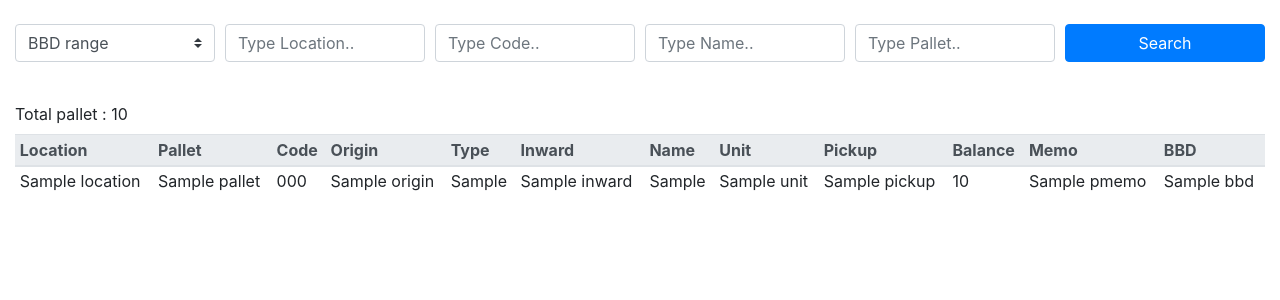
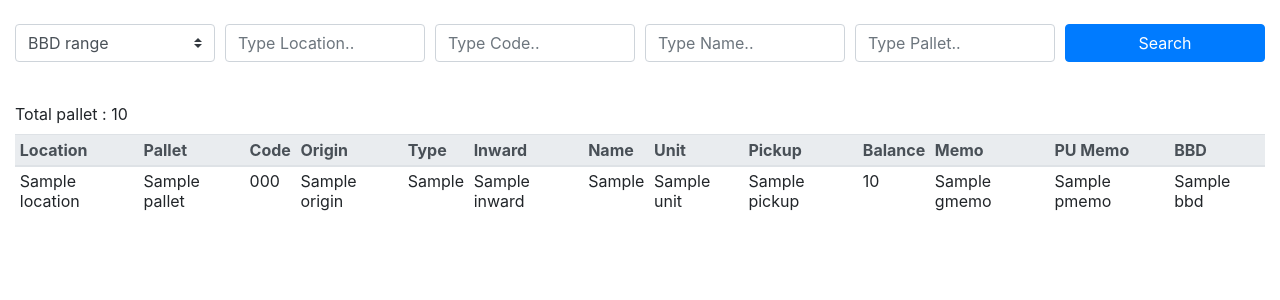
Before and after one commit to parksiwan/sf_django_project, a Django app: template inventory/templates/inventory/stock_normal.html in a window 1280 px wide. Shown: the part 58-358 px from the top of the page. Run offline with Django 3.2, Linux system fonts and the light colour scheme; the template is opened without the code that fills it: most values are stand-ins (such as "Sample title", 1, 10 or a date in 2020); some libraries are stand-ins or nearby versions.

Commit message:
27/8/2020

```diff
--- a/inventory/models.py
+++ b/inventory/models.py
@@ -26,6 +26,7 @@ class Usage(models.Model):
     unit = models.CharField(max_length=20)#, choices=unit_choices)
     memo = models.CharField(max_length=300)
 
+    location = models.CharField(max_length=20, null=True)
     origin = models.CharField(max_length=10, null=True)
     product_name_jp = models.CharField(max_length=300, null=True)
 
@@ -141,7 +142,7 @@ class StorageTransactLog(models.Model):
         ('OS', 'OSP'),
         ('HS', 'Haison'),
         ('HE', 'Hellman'),
-        ('HX', 'HerbX'),
+        ('HX', 'HubX'),
     )
     storage_loc = models.CharField(max_length=10, choices=storage_loc_choices, default='LW')
     transaction_type_choices = (
--- a/inventory/templates/inventory/stock_normal.html
+++ b/inventory/templates/inventory/stock_normal.html
@@ -48,6 +48,7 @@
             <th>Pickup</th>
             <th>Balance</th>
             <th>Memo</th>
+            <th>PU Memo</th>
             <th>BBD</th>
         </tr>
     </thead>
@@ -65,6 +66,7 @@
             <td>{{ i.unit }}</td>
             <td>{{ i.pickup }}</td>
             <td>{{ i.NewBalance }}</td>
+            <td>{{ i.gmemo }}</td>
             <td>{{ i.pmemo }}</td>
             <td>{{ i.bbd }}</td>
         </tr>
--- a/inventory/views.py
+++ b/inventory/views.py
@@ -470,7 +470,7 @@ def generate_data_frame(file_path, file_name):
 
         stock_data = {'location': location, 'pallet': sheet.cell(i, 3).value, 'code' : sheet.cell(i, 4).value, 'origin' : sheet.cell(i, 0).value,
                       'product_type': product_type, 'Inward' : inward_date, 'ITEM1' : sheet.cell(i, 9).value,
-                      'unit': sheet.cell(i, 13).value, 'pickup' : sheet.cell(i, 14).value, 'NewBalance' : sheet.cell(i, 15).value,
+                      'unit': sheet.cell(i, 13).value, 'pickup' : sheet.cell(i, 14).value, 'NewBalance' : sheet.cell(i, 15).value, 'gmemo' : sheet.cell(i, 16).value,
                       'pmemo' : sheet.cell(i, 17).value, 'bbd' : bbd_date }
         stock_list.append(stock_data)
         i += 1
```
Also changed, not shown: inventory/migrations/0002_auto_20200827_2154.py (added).
